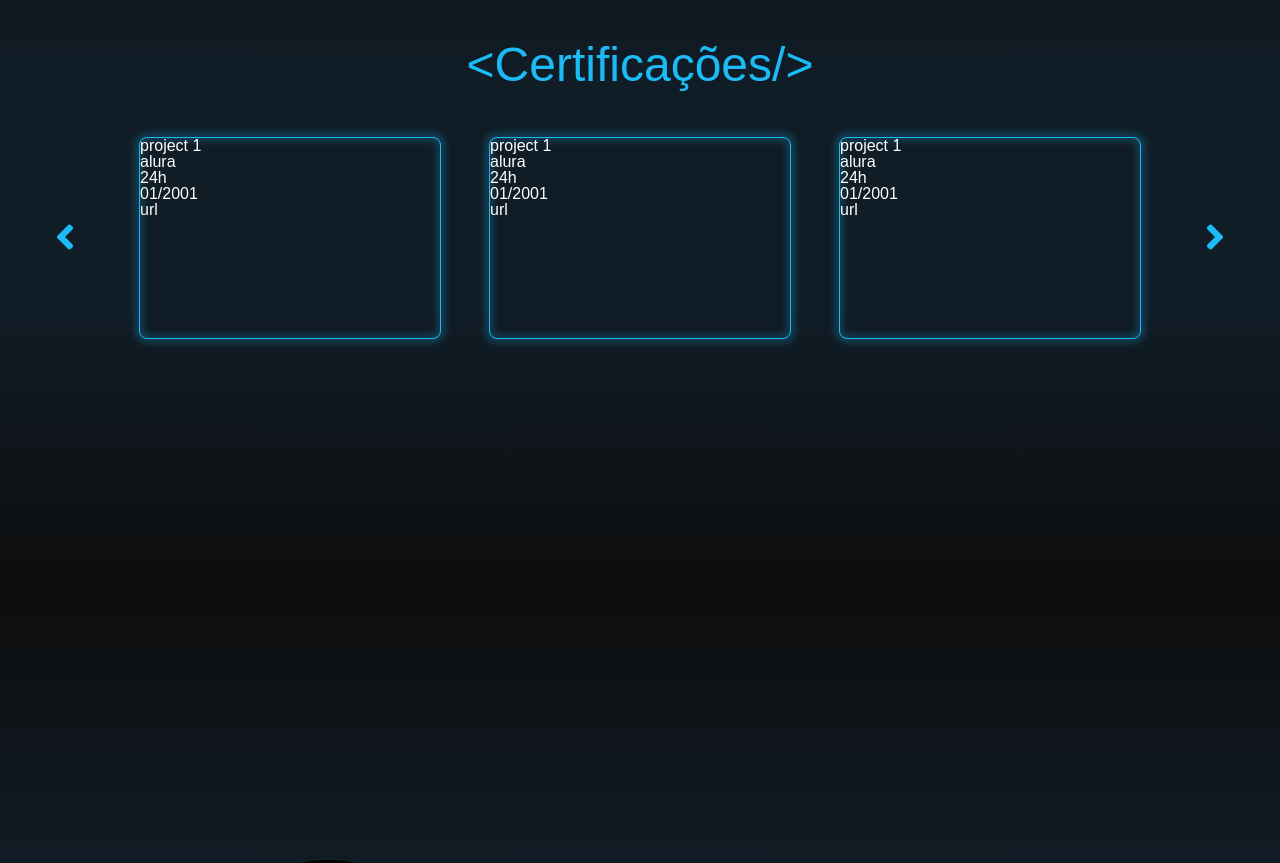
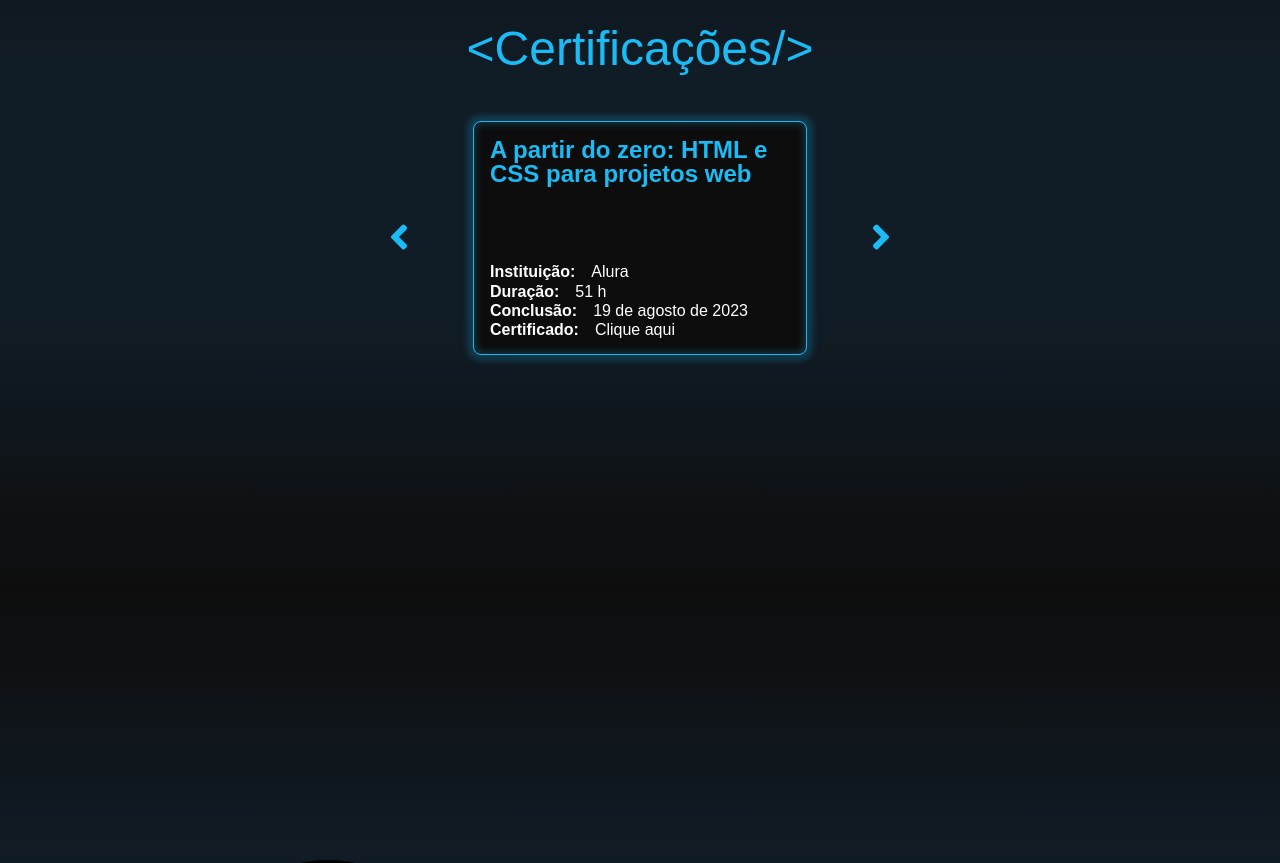
Before and after one commit to robwilstocco/portfolio, a React (Vite) app: page / in a window 1280 px wide. Shown: the part 3480-4343 px from the top of the page. Built offline with nearby package versions, Linux system fonts and the light colour scheme; grey boxes are pictures that could not be loaded; a web font is replaced by a local one.

Commit message:
Certificates section ajusted

```diff
--- a/src/data/certificates.json
+++ b/src/data/certificates.json
@@ -1,10 +1,10 @@
 [
     {
-        "title": "project 1",
-        "school": "alura",
-        "duration": "24h",
-        "url": "url",
-        "date": "01/2001"
+        "title": "A partir do zero: HTML e CSS para projetos web",
+        "school": "Alura",
+        "duration": "51 h",
+        "url": "https://cursos.alura.com.br/user/rw-stocco/degree-html-css-v527396-527396/certificate?lang=pt_BR",
+        "date": " 19 de agosto de 2023"
     },
     {
         "title": "project 2",
--- a/src/sections/Certificacoes/Certificacoes.module.css
+++ b/src/sections/Certificacoes/Certificacoes.module.css
@@ -35,10 +35,12 @@ svg:hover {
     color: var(--secondary);
 }
 
-.project {
+.certificate {
     display: flex;
     flex-direction: column;
-    align-items: flex-start;
+    align-items: center;
+    padding: 1rem;
+    gap: 1rem;
     width: 300px;
     height: 200px;
     color: var(--white);
@@ -46,22 +48,54 @@ svg:hover {
     border-radius: 8px;
     position: relative;
     z-index: 0;
+    background-color: var(--background-secondary);
 }
 
-.project::before {
+.certicateTitle {
+    flex: 3;
+    font-size: 1.5rem;
+    font-weight: bold;
+    color: var(--primary);
+    width: 100%;
+}
+
+.details {
+    display: flex;
+    flex-direction: column;
+    justify-content: space-between;
+    flex: 2;
+    width: 100%;
+}
+
+.info {
+    display: flex;
+    flex-direction: row;
+    align-items: center;
+    gap: 1rem;
+}
+
+.info span {
+    font-size: 1rem;
+    font-weight: bold;
+    color: var(--white);
+}
+
+.info a,
+.info p {
+    color: var(--white);
+    text-decoration: none;
+}
+
+.info a:hover {
+    color: var(--secondary);
+}
+
+.certificate::before {
     content: "";
     position: absolute;
     z-index: -1;
-    top: -2px;
-    left: -2px;
-    right: -2px;
-    bottom: -2px;
+    inset: -3px -3px -3px -3px;
     border-radius: 8px;
     border: 2px solid var(--primary);
     filter: blur(4px);
 }
-
-.aboutImage {
-    width: 300px;
-    height: 200px;
-}
--- a/src/sections/Certificacoes/Certificacoes.tsx
+++ b/src/sections/Certificacoes/Certificacoes.tsx
@@ -6,10 +6,10 @@ import { useState } from "react";
 
 const Certificacoes = () => {
     const [index, setIndex] = useState(0);
-    const currentProject = certificates[index];
+    const currentCertificate = certificates[index];
     const [animationClass, setAnimationClass] = useState("");
 
-    const handleNextProject = () => {
+    const handleNextCertificate = () => {
         setAnimationClass("animation-scale");
         setTimeout(() => {
             setIndex(i => (i < certificates.length - 1 ? i + 1 : 0));
@@ -17,7 +17,7 @@ const Certificacoes = () => {
         }, 500);
     };
 
-    const handleLastProject = () => {
+    const handleLastCertificate = () => {
         setAnimationClass("animation-scale");
         setTimeout(() => {
             setIndex(i => (i > 0 ? i - 1 : certificates.length - 1));
@@ -29,31 +29,40 @@ const Certificacoes = () => {
             <div className={`${styles.wrapper} animation-revealing-right`}>
                 <h2 className={styles.title}>{'<Certificações/>'}</h2>
                 <div className={styles.carousel}>
-                    <button className={styles.leftButton} onClick={handleLastProject}>
+                    <button className={styles.leftButton} onClick={handleLastCertificate
+
+                    }>
                         <FaAngleLeft />
                     </button>
-                    <div className={`${styles.project} ${animationClass}`}>
-                        <h3>{currentProject.title}</h3>
-                        <p>{currentProject.school}</p>
-                        <p>{currentProject.duration}</p>
-                        <p>{currentProject.date}</p>
-                        <p>{currentProject.url}</p>
+                    <div className={`${styles.certificate} ${animationClass}`}>
+                        <h3 className={styles.certicateTitle}>{currentCertificate
+                            .title}</h3>
+                        <div className={styles.details}>
+                            <div className={styles.info}>
+                                <span>Instituição: </span>
+                                <p>{currentCertificate
+                                    .school}</p>
+                            </div>
+                            <div className={styles.info}>
+                                <span>Duração: </span>
+                                <p>{currentCertificate
+                                    .duration}</p>
+                            </div>
+                            <div className={styles.info}>
+                                <span>Conclusão: </span>
+                                <p>{currentCertificate
+                                    .date}</p>
+                            </div>
+                            <div className={styles.info}>
+                                <span>Certificado: </span>
+                                <a href={currentCertificate
+                                    .url}>Clique aqui</a>
+                            </div>
+                        </div>
                     </div>
-                    <div className={`${styles.project} ${animationClass}`}>
-                        <h3>{currentProject.title}</h3>
-                        <p>{currentProject.school}</p>
-                        <p>{currentProject.duration}</p>
-                        <p>{currentProject.date}</p>
-                        <p>{currentProject.url}</p>
-                    </div>
-                    <div className={`${styles.project} ${animationClass}`}>
-                        <h3>{currentProject.title}</h3>
-                        <p>{currentProject.school}</p>
-                        <p>{currentProject.duration}</p>
-                        <p>{currentProject.date}</p>
-                        <p>{currentProject.url}</p>
-                    </div>
-                    <button className={styles.rightButton} onClick={handleNextProject}>
+                    <button className={styles.rightButton} onClick={handleNextCertificate
+
+                    }>
                         <FaAngleRight />
                     </button>
                 </div>
--- a/src/sections/Projetos/Projetos.module.css
+++ b/src/sections/Projetos/Projetos.module.css
@@ -87,10 +87,7 @@ svg:hover {
     gap: 1rem;
     padding: 1rem;
     position: absolute;
-    top: 0;
-    bottom: 0;
-    right: 0;
-    left: 0;
+    inset: 0 0 0 0;
 
     opacity: 1;
     transition: opacity 0.3s ease;
@@ -103,10 +100,7 @@ svg:hover {
     justify-content: center;
     gap: 1rem;
     position: absolute;
-    top: 0;
-    bottom: 0;
-    right: 0;
-    left: 0;
+    inset: 0 0 0 0;
 
     opacity: 0;
     visibility: hidden;
```
